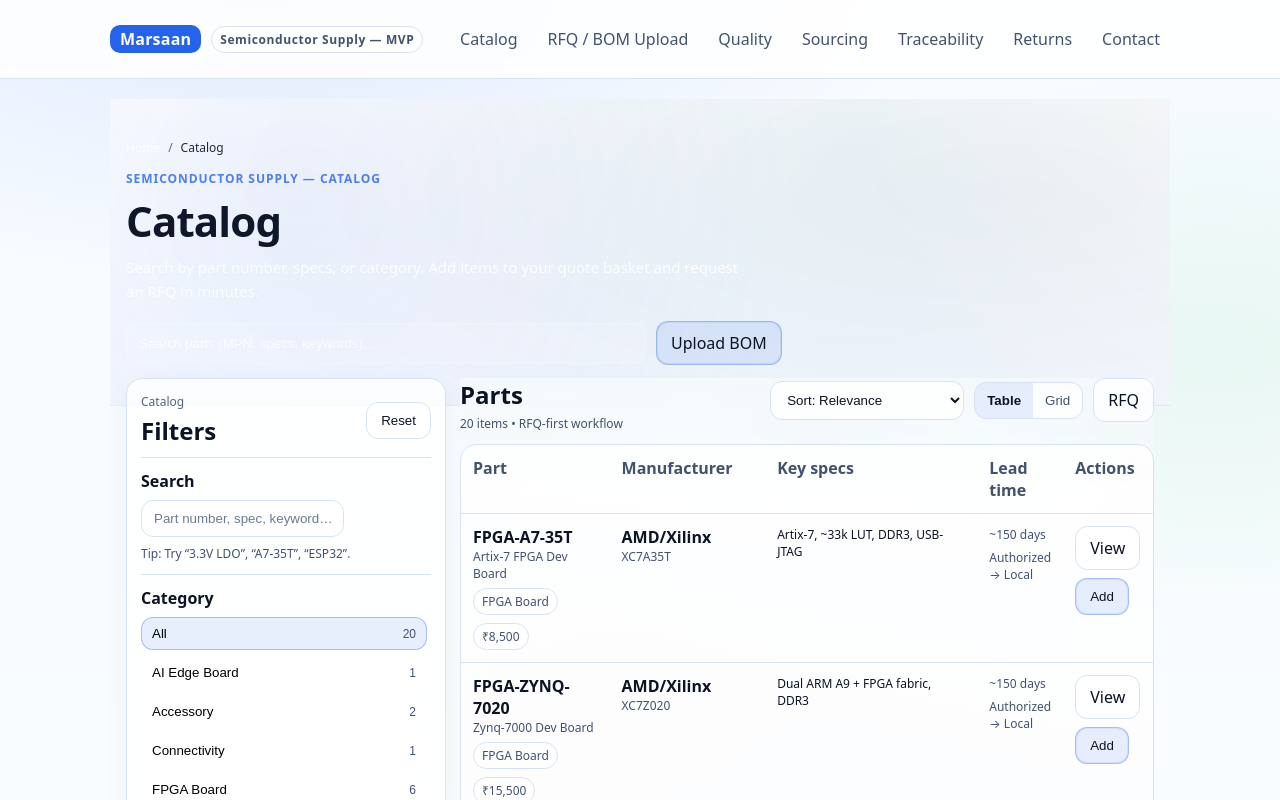
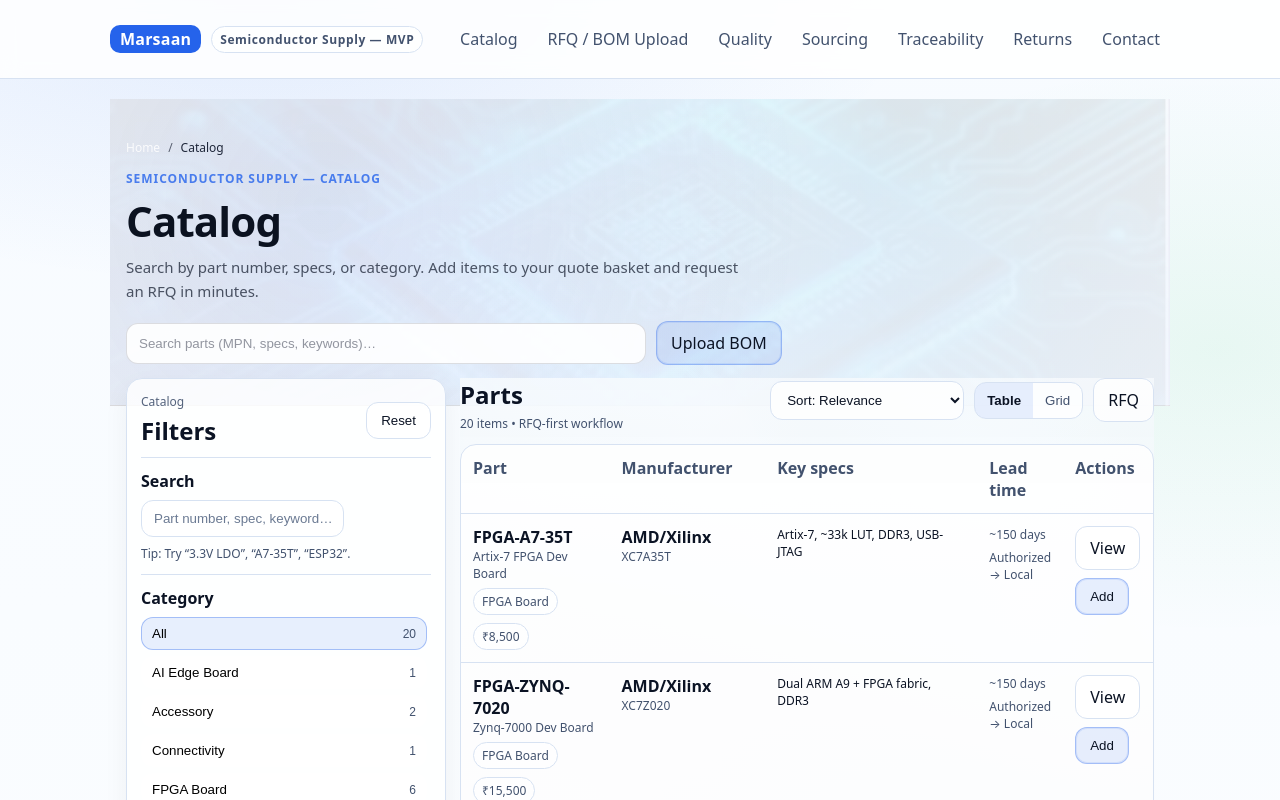
Before and after one commit to marsaansc/web, a React (Vite) app in the folder marsaan-mvp/: page /catalog in a window 1280 px wide. Shown: the top 800 px of the page. Built offline with nearby package versions, Linux system fonts and the light colour scheme.

Commit message:
Readable hero text + Marshaan watermark backdrop

```diff
--- a/marsaan-mvp/src/styles.css
+++ b/marsaan-mvp/src/styles.css
@@ -402,13 +402,13 @@ a{color:inherit;text-decoration:none}
 
 
 
-/* ===== Full-width hero (Neutral / light) ===== */
+/* ===== Full-width hero (Readable + Marshaan watermark) ===== */
 .page-hero{
   width:100%;
   padding:40px 16px;
   background:
-    radial-gradient(900px 320px at 85% 30%, rgba(0,0,0,.04), rgba(0,0,0,0)),
-    linear-gradient(180deg, #ffffff 0%, #f6f9ff 100%);
+    linear-gradient(180deg, rgba(255,255,255,.92) 0%, rgba(246,249,255,.96) 100%),
+    url("/images/marshaan.jpg") center/cover no-repeat;
   color:#0f172a;
   position:relative;
   overflow:hidden;
@@ -418,11 +418,21 @@ a{color:inherit;text-decoration:none}
   content:"";
   position:absolute; inset:0;
   background:
-    radial-gradient(circle at 18% 35%, rgba(37,99,235,.08), rgba(37,99,235,0) 55%),
-    radial-gradient(circle at 70% 20%, rgba(2,132,199,.06), rgba(2,132,199,0) 60%);
+    radial-gradient(circle at 20% 35%, rgba(37,99,235,.10), rgba(37,99,235,0) 55%),
+    radial-gradient(circle at 72% 24%, rgba(2,132,199,.08), rgba(2,132,199,0) 60%);
   opacity:1;
   pointer-events:none;
 }
+.page-hero *{ position:relative; z-index:1; }
+.page-hero .crumbs, .page-hero .crumbs a{ color: rgba(15,23,42,.75); }
+.page-hero h1{ color:#0b1220; }
+.page-hero p{ color: rgba(15,23,42,.72); }
+.page-hero input{
+  background: rgba(255,255,255,.90);
+  color:#0f172a;
+  border:1px solid rgba(15,23,42,.14);
+}
+.page-hero input::placeholder{ color: rgba(15,23,42,.45); }
 .page-hero-inner{
   max-width:1180px;
   margin:0 auto;
```
Also changed, not shown: marsaan-mvp/public/images/marshaan.jpg (added).
